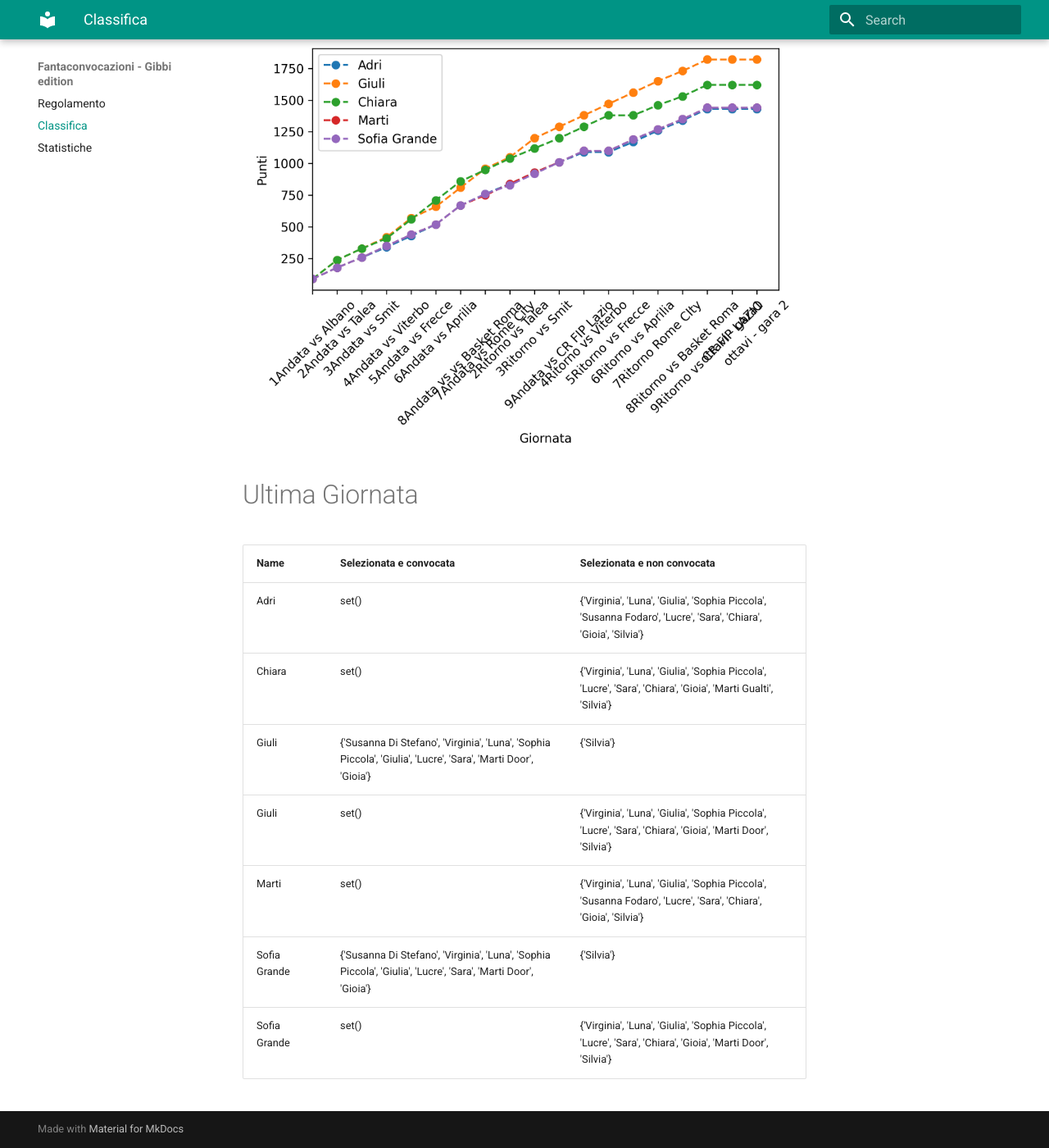
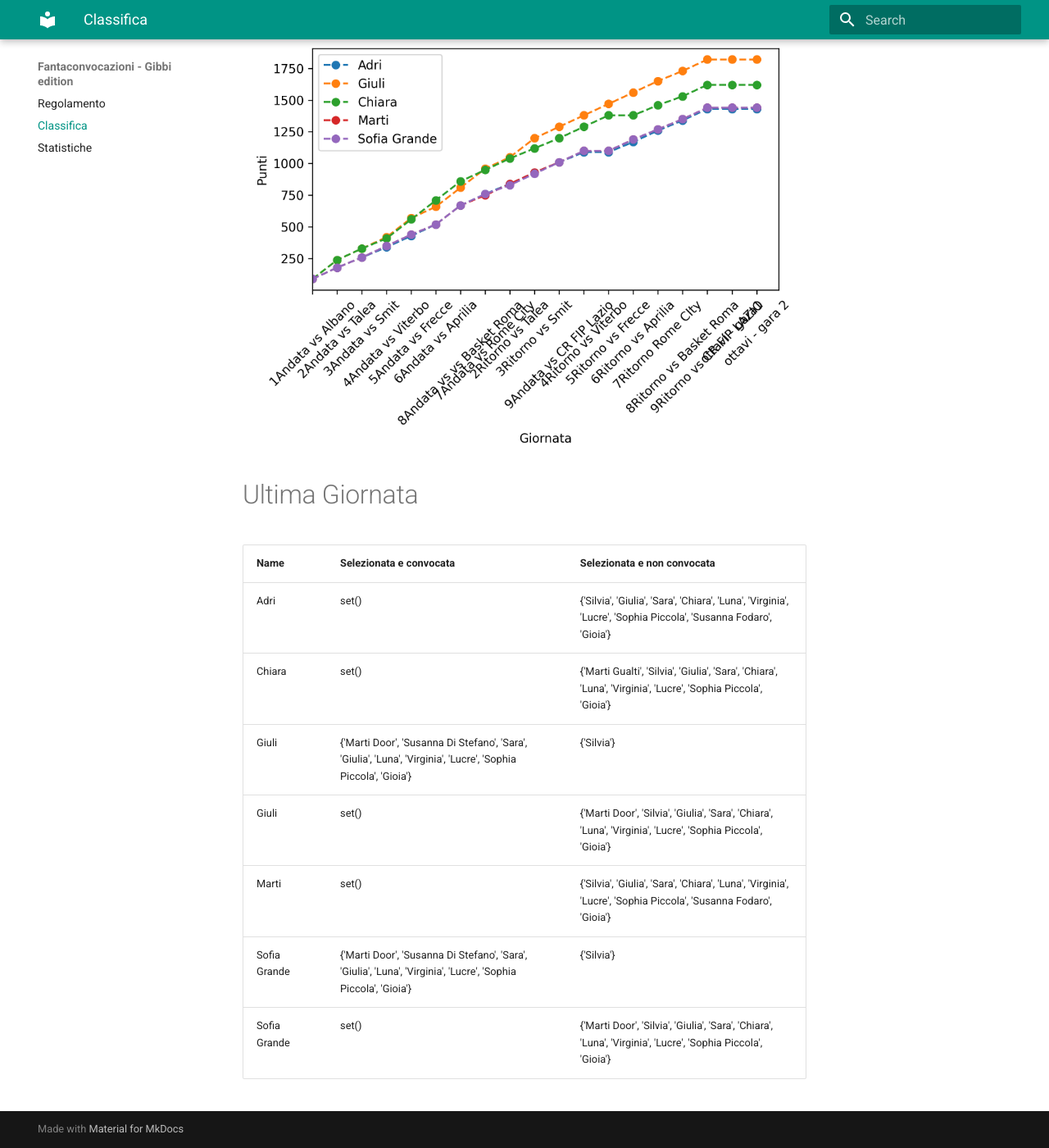
Before and after one commit to martinig94/fantagibbi, an MkDocs documentation site: the page built from docs/Classifica.md, in a window 1280 px wide and 1400 px high, scrolled down 565 px. Shown: the whole window at 82% size. Built offline with MkDocs 1.6.1 and Material for MkDocs 9.7.7, drawn with Linux system fonts in a browser that asks for light colours.

Commit message:
Auto-update from main.py

```diff
--- a/docs/Classifica.md
+++ b/docs/Classifica.md
@@ -18,11 +18,11 @@
 <!-- START_TABLE CORRECT -->
 | Name         | Selezionata e convocata                                                                                        | Selezionata e non convocata                                                                                      |
 |:-------------|:---------------------------------------------------------------------------------------------------------------|:-----------------------------------------------------------------------------------------------------------------|
-| Adri         | set()                                                                                                          | {'Virginia', 'Luna', 'Giulia', 'Sophia Piccola', 'Susanna Fodaro', 'Lucre', 'Sara', 'Chiara', 'Gioia', 'Silvia'} |
-| Chiara       | set()                                                                                                          | {'Virginia', 'Luna', 'Giulia', 'Sophia Piccola', 'Lucre', 'Sara', 'Chiara', 'Gioia', 'Marti Gualti', 'Silvia'}   |
-| Giuli        | {'Susanna Di Stefano', 'Virginia', 'Luna', 'Sophia Piccola', 'Giulia', 'Lucre', 'Sara', 'Marti Door', 'Gioia'} | {'Silvia'}                                                                                                       |
-| Giuli        | set()                                                                                                          | {'Virginia', 'Luna', 'Giulia', 'Sophia Piccola', 'Lucre', 'Sara', 'Chiara', 'Gioia', 'Marti Door', 'Silvia'}     |
-| Marti        | set()                                                                                                          | {'Virginia', 'Luna', 'Giulia', 'Sophia Piccola', 'Susanna Fodaro', 'Lucre', 'Sara', 'Chiara', 'Gioia', 'Silvia'} |
-| Sofia Grande | {'Susanna Di Stefano', 'Virginia', 'Luna', 'Sophia Piccola', 'Giulia', 'Lucre', 'Sara', 'Marti Door', 'Gioia'} | {'Silvia'}                                                                                                       |
-| Sofia Grande | set()                                                                                                          | {'Virginia', 'Luna', 'Giulia', 'Sophia Piccola', 'Lucre', 'Sara', 'Chiara', 'Gioia', 'Marti Door', 'Silvia'}     |
+| Adri         | set()                                                                                                          | {'Silvia', 'Giulia', 'Sara', 'Chiara', 'Luna', 'Virginia', 'Lucre', 'Sophia Piccola', 'Susanna Fodaro', 'Gioia'} |
+| Chiara       | set()                                                                                                          | {'Marti Gualti', 'Silvia', 'Giulia', 'Sara', 'Chiara', 'Luna', 'Virginia', 'Lucre', 'Sophia Piccola', 'Gioia'}   |
+| Giuli        | {'Marti Door', 'Susanna Di Stefano', 'Sara', 'Giulia', 'Luna', 'Virginia', 'Lucre', 'Sophia Piccola', 'Gioia'} | {'Silvia'}                                                                                                       |
+| Giuli        | set()                                                                                                          | {'Marti Door', 'Silvia', 'Giulia', 'Sara', 'Chiara', 'Luna', 'Virginia', 'Lucre', 'Sophia Piccola', 'Gioia'}     |
+| Marti        | set()                                                                                                          | {'Silvia', 'Giulia', 'Sara', 'Chiara', 'Luna', 'Virginia', 'Lucre', 'Sophia Piccola', 'Susanna Fodaro', 'Gioia'} |
+| Sofia Grande | {'Marti Door', 'Susanna Di Stefano', 'Sara', 'Giulia', 'Luna', 'Virginia', 'Lucre', 'Sophia Piccola', 'Gioia'} | {'Silvia'}                                                                                                       |
+| Sofia Grande | set()                                                                                                          | {'Marti Door', 'Silvia', 'Giulia', 'Sara', 'Chiara', 'Luna', 'Virginia', 'Lucre', 'Sophia Piccola', 'Gioia'}     |
 <!-- END_TABLE CORRECT -->
```
